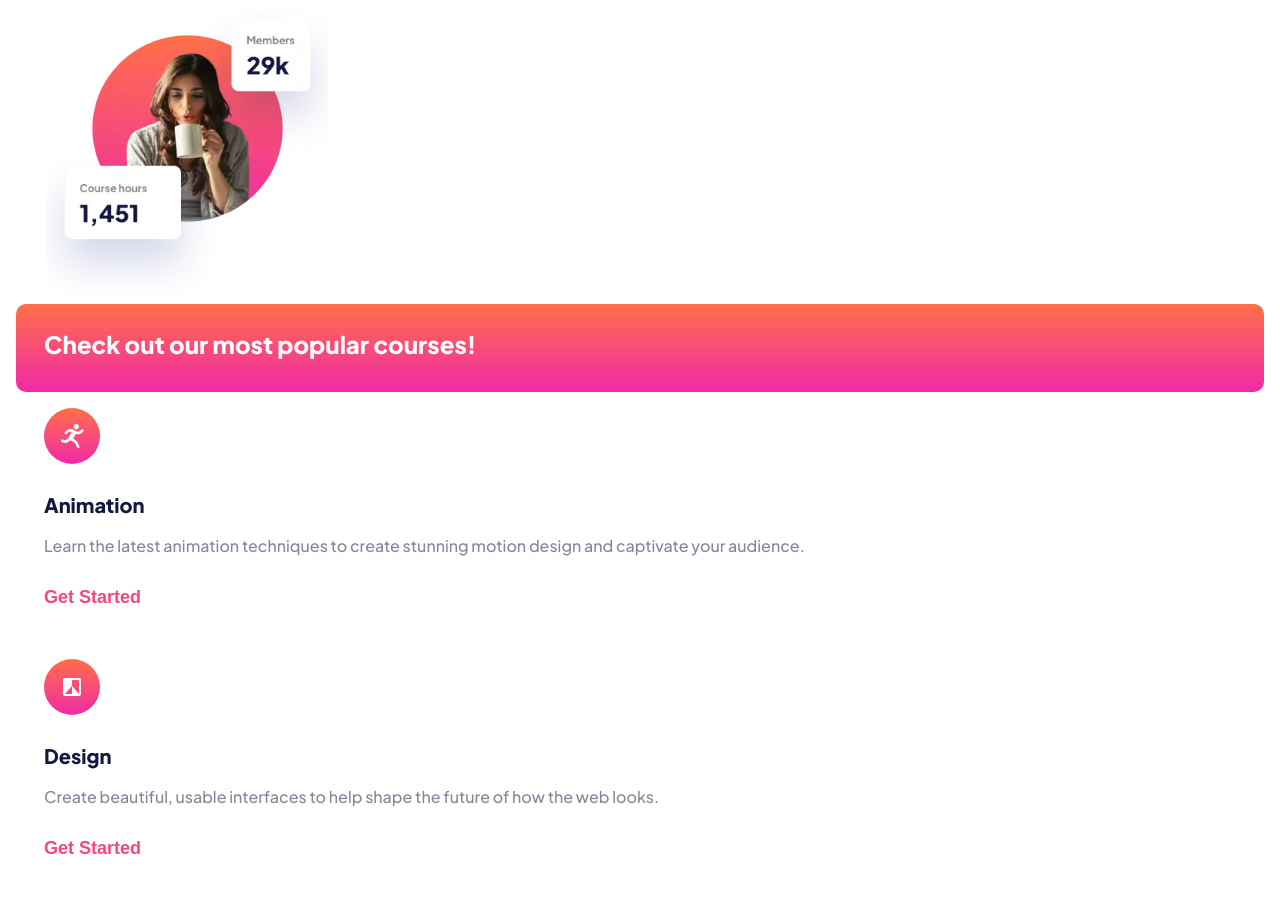
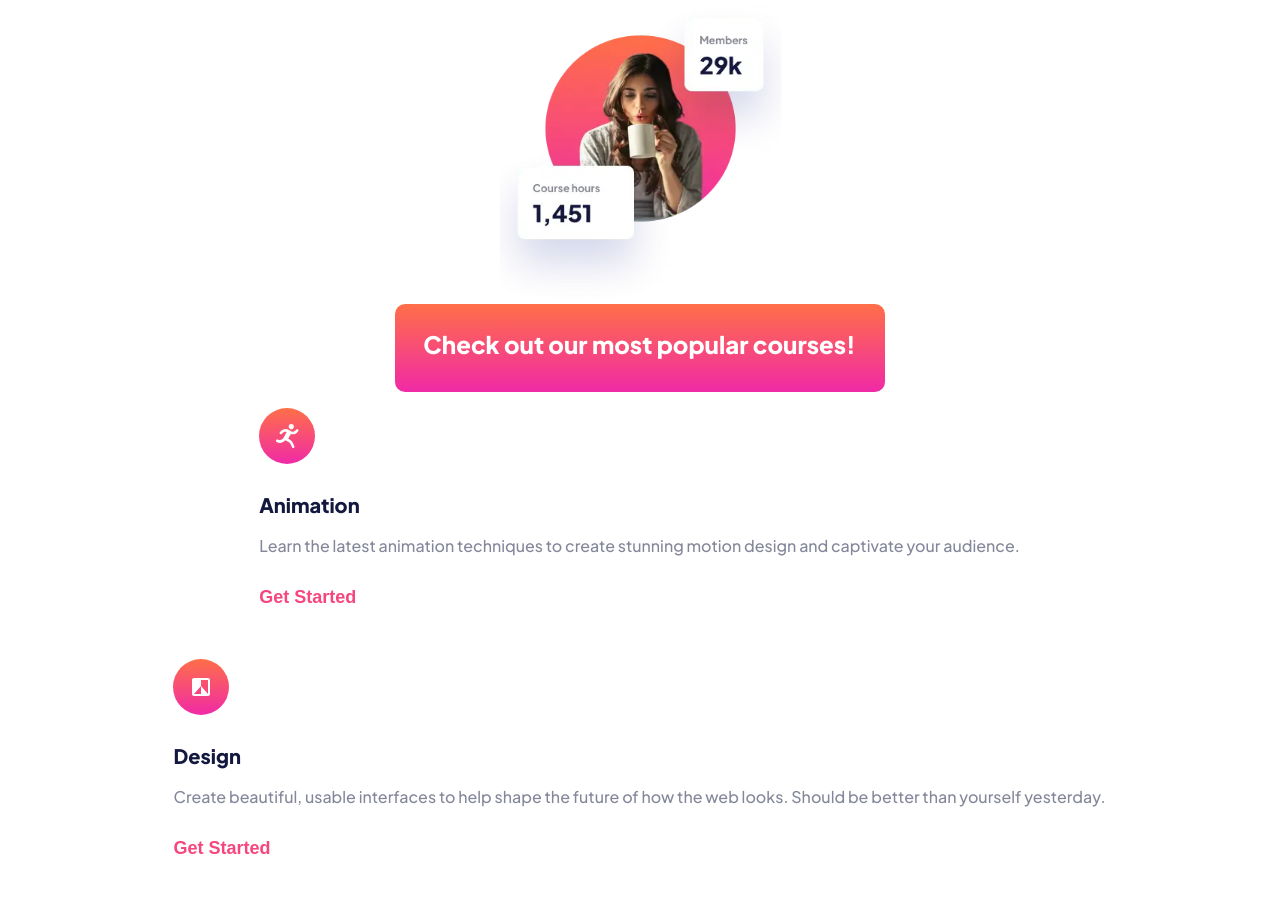
Before and after one commit to lriofrio915/skilled-elearning-landing-page, a plain HTML site: page index.html in a window 1280 px wide. Shown: the part 317-1224 px from the top of the page. Drawn offline with Linux system fonts and the light colour scheme.

Commit message:
ajustando el container

```diff
--- a/css/style.css
+++ b/css/style.css
@@ -1,4 +1,6 @@
 @import url('https://fonts.googleapis.com/css2?family=Plus+Jakarta+Sans:wght@500;700;800&display=swap');
+
+/*------------Root styles---------------*/
 
 *{
   margin: 0;
@@ -20,10 +22,16 @@
 
 body {
   font-family: var(--jakarta);
+}
+
+.container {
   display: flex;
   flex-direction: column;
   margin: 0 16px 0 16px;
+  min-width: 375px;
 }
+
+/*------------Nav---------------*/
 
 nav {
   display: flex;
@@ -50,10 +58,12 @@ nav button {
   height: 56px;
 }
 
+/*------------Header---------------*/
+
 header {
   display: flex;
   flex-direction: column;
-
+  align-items: center;
 }
 
 header h1 {
@@ -90,6 +100,14 @@ header img {
   margin: 0 8px 0 8px;
   width: 327px;
   height: 301px;
+}
+
+/*------------Section---------------*/
+
+section {
+  display: flex;
+  flex-direction: column;
+  align-items: center;
 }
 
 section h4 {
@@ -134,6 +152,8 @@ section h4 {
   background-color: var(--White);
 }
 
+/*------------Footer---------------*/
+
 footer {
   display: flex;
   justify-content:space-between;
--- a/index.html
+++ b/index.html
@@ -8,6 +8,7 @@
   <link rel="stylesheet" href="./css/style.css">
 </head>
 <body>
+  <div class="container">
     <nav>
       <h2>skilled</h2>
       <button>Get Started</button>
@@ -38,7 +39,7 @@
         <h3>Design</h3>
         <p>
           Create beautiful, usable interfaces to help shape   the future of
-        how the web looks.
+          how the web looks. Should be better than yourself yesterday.
         </p>
         <button>Get Started</button>
       </div>
@@ -70,6 +71,7 @@
         <button>Get Started</button>
       </div>
     </section>
+  </div>
   <footer>
     <h2>skilled</h2>
     <button>Get Started</button>
```
Lines whose indentation alone changed are shown as unchanged.
